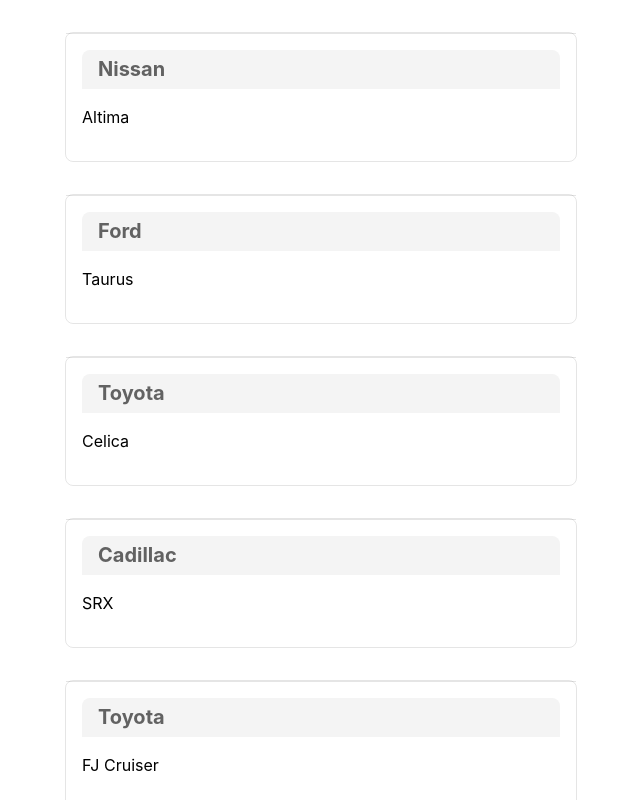
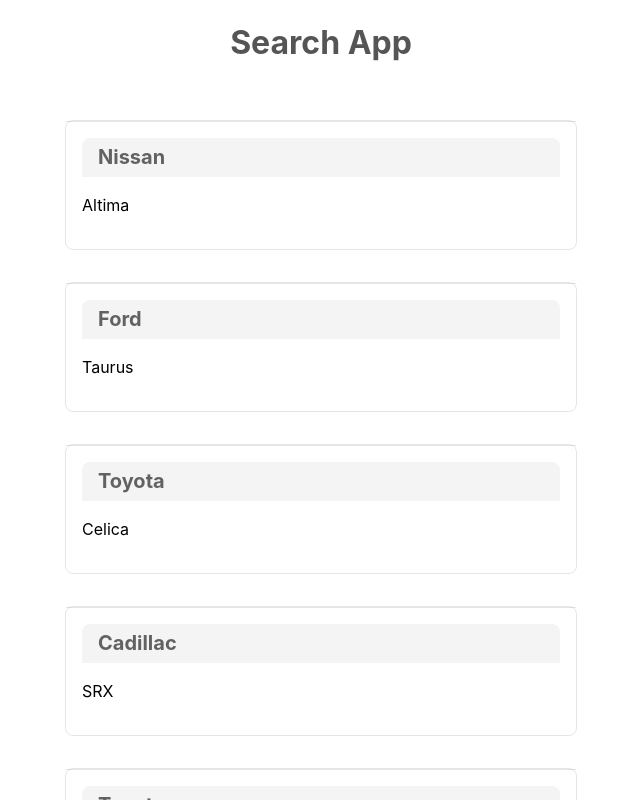
Before and after one commit to BillalPatel/superhero-search-app, a React (Create React App) app: page / in a window 1280 px wide. Shown: the top 800 px of the page, without its empty margins (319-959 px from the left). Built offline with nearby package versions, Linux system fonts and the light colour scheme.

Commit message:
Add header comp

```diff
--- a/src/App.js
+++ b/src/App.js
@@ -1,12 +1,14 @@
 import React, { Fragment } from 'react';
 import logo from './logo.svg';
 import './App.css';
+import Header from './Header';
 import CardList from './CardList';
 import { data } from './data';
 
 const App = () => {
 	return (
 		<Fragment>
+			<Header />
 			<CardList data= { data }/>
 		</Fragment>
 	);
--- a/src/CardList.js
+++ b/src/CardList.js
@@ -9,6 +9,7 @@
 			content={ data[i].content }
 		/>
 	);
+
 	return (
 		<div>
 			{ cardComponent }
--- /dev/null
+++ b/src/Header.js
@@ -0,0 +1,11 @@
+import React from 'react';
+
+const Header = () => {
+	return (
+		<header className='tc pv1'>
+			<h1 className='mid-gray'>Search App</h1>
+		</header>
+	)
+}
+
+export default Header;
```
